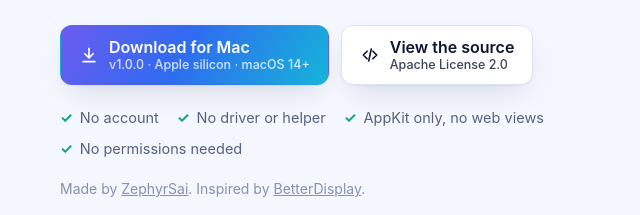
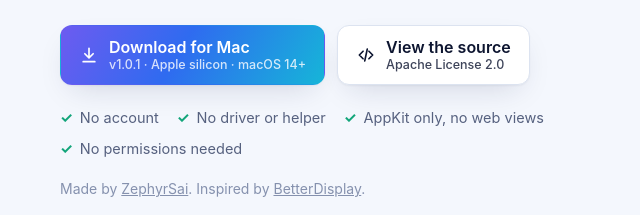
Before and after one commit to ZephyrSai/DisplayBar, a plain HTML site: page docs/index.html in a window 1280 px wide. Shown: the part 585-800 px from the top of the page, 4-644 px from the left. Drawn offline with Linux system fonts and the light colour scheme.

Commit message:
Site: show v1.0.1 on the download button (#3)
Co-authored-by: Claude Opus 5.5 <noreply@anthropic.com>

```diff
--- a/docs/index.html
+++ b/docs/index.html
@@ -312,7 +312,7 @@ footer a{color:var(--text)}
       <h1 class="rv" style="--d:.08s">Every display, one switch away in your <span class="grad">menu bar</span>.</h1>
       <p class="lead rv" style="--d:.16s">DisplayBar is a native Mac app that can <b>turn any screen off</b>, including the built-in one with the lid open. It controls <b>brightness and volume</b> on external monitors over DDC, and handles <b>resolutions</b>, <b>arrangement</b>, <b>virtual displays</b> and <b>global shortcuts</b>. The whole app is 1.7 MB and uses under 9 MB of memory while idle.</p>
       <div class="cta rv" style="--d:.24s">
-        <a class="btn pri" href="https://github.com/ZephyrSai/DisplayBar/releases/latest"><span class="sv" data-sv="down"></span><span class="two">Download for Mac<small id="dl-meta">v1.0.0 · Apple silicon · macOS 14+</small></span></a>
+        <a class="btn pri" href="https://github.com/ZephyrSai/DisplayBar/releases/latest"><span class="sv" data-sv="down"></span><span class="two">Download for Mac<small id="dl-meta">v1.0.1 · Apple silicon · macOS 14+</small></span></a>
         <a class="btn" href="https://github.com/ZephyrSai/DisplayBar"><span class="sv" data-sv="code"></span><span class="two">View the source<small>Apache License 2.0</small></span></a>
       </div>
       <div class="facts rv" style="--d:.32s"><span>No account</span><span>No driver or helper</span><span>AppKit only, no web views</span><span>No permissions needed</span></div>
```
